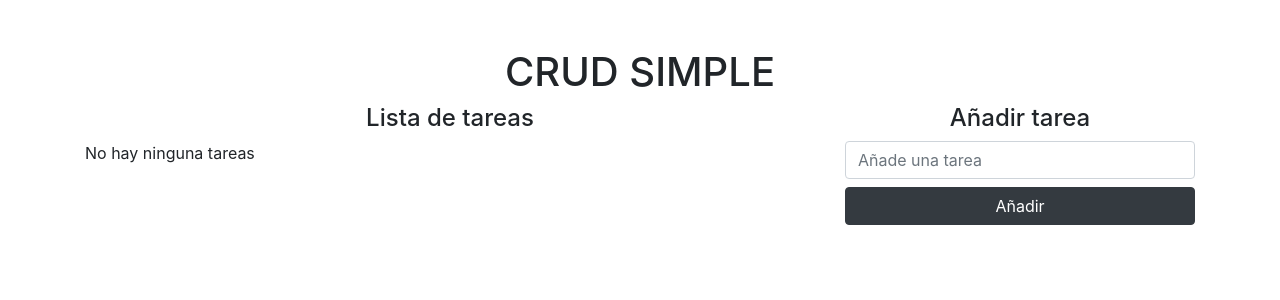
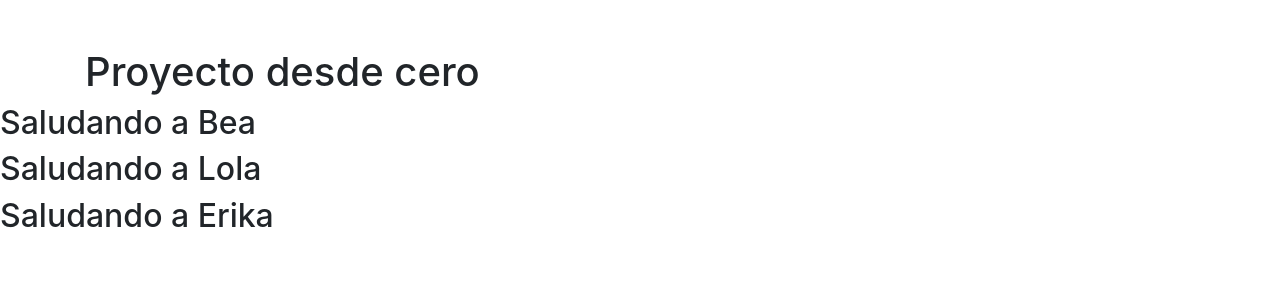
Before and after one commit to alhana-yo/tasks-list, a React (Create React App) app: page / in a window 1280 px wide. Shown: the top 300 px of the page. Built offline with nearby package versions, Linux system fonts and the light colour scheme.

Commit message:
add props example

```diff
--- a/src/App.jsx
+++ b/src/App.jsx
@@ -1,132 +1,16 @@
-import { useState } from "react";
+import Saludo from './components/Saludo';
 
 function App() {
-
-  const [task, setTask] = useState(''); // estado para la tarea que se escribe en el input
-  const [itemList, setItemList] = useState([]); // estado para la lista de tareas
-  const [editionMode, setEditionMode] = useState(false); // estado para ver si tengo que poner el form en modo edicion o no
-  const [taskId, setTaskId] = useState('');
-  const [error, setError] = useState(null)
-
-  function addTask(e) {
-    e.preventDefault() //para que en nuestro formulario no se procese el get
-    if(!task.trim()){
-      setError('no has escrito nada');
-      return
-    }
-    console.log(task);
-    drawItemList(task);
-    setTask('');
-    setError(null);
-  }
-
-  // Método que se llama cuando presionamos el boton "editar" del formulario
-  function updateTask(e) {
-    e.preventDefault() //para que en nuestro formulario no se procese el get
-    if(!task.trim()){
-      setError('no has escrito nada');
-      return
-    }
-
-    const updatedItemList = itemList.map(item => item.id === taskId ? { id: taskId, task} : item);
-    setItemList(updatedItemList);
-    setEditionMode(false);
-    setTask('');
-    setTaskId('');
-    setError(null);
-  }
-
-  function drawItemList(task) {
-    setItemList([...itemList, {id:itemList.length, task}]);
-
-  }
-
-  function deleteItem(itemId) {
-    console.log('itemId', itemId);
-    // const position = itemList.findIndex(element => element.id !== itemId);
-    // console.log(position);
-    // const updatedItemList = itemList.splice(position,1);
-    // setItemList(updatedItemList);
-    // console.log(updatedItemList);
-
-    const updatedItemList = itemList.filter(item => item.id !== itemId);
-    setItemList(updatedItemList);
-    console.log(updatedItemList);
-  }
-
-
-  function updateItem(item) {
-    setEditionMode(true);
-    setTask(item.task);
-    setTaskId(item.id);
-  }
 
 
 
   return (
-    <div className="container mt-5">
-      <h1 className="text-center">CRUD SIMPLE</h1>
-      <div className="row">
-        <div className="col-8">
-          <h4 className="text-center">Lista de tareas</h4>
-          {
-            itemList.length === 0 ? (
-              <p>No hay ninguna tareas</p>
+    <div>
+      <h1 className="container mt-5">Proyecto desde cero</h1>
+      <Saludo persona='Bea' />
+      <Saludo persona='Lola' />
+      <Saludo persona='Erika' />
 
-            ) : (
-              <ul className="list-group">
-                {
-                  itemList.map( item =>
-                                  <li className="list-group-item" key={item.id}>
-                                    <span className="lead">{ item.task }</span>
-                                    <button
-                                      className="btn btn-danger btn-sm float-right mx-2"
-                                      onClick= {() => deleteItem(item.id)}
-                                    >
-                                        Eliminar
-                                    </button>
-                                    <button
-                                      className="btn btn-warning btn-sm float-right"
-                                      onClick= {() => updateItem(item)}
-                                    >
-                                        Editar
-                                   </button>
-                                  </li>
-                            )
-                }
-              </ul>
-
-            )
-
-          }
-        </div>
-        <div className="col-4">
-          <h4 className="text-center">
-            {
-              editionMode ? 'Editar tarea' : 'Añadir tarea'
-            }
-          </h4>
-          <form onSubmit={ editionMode ? (e) => updateTask(e) : (e) => addTask(e) }>
-            {
-              error ? <span className="text-danger">{error}</span> : null
-            }
-            <input
-              type="text"
-              className="form-control mb-2"
-              placeholder="Añade una tarea"
-              onChange= { e => setTask(e.target.value)} // estoy añadiendo al estado lo que hay en el input
-              value= {task}
-            />
-            {
-              editionMode ? (
-                <button className="btn btn-warning btn-block" type="submit"> Editar</button>
-              ): (
-                <button className="btn btn-dark btn-block" type="submit"> Añadir</button>
-              )
-            }
-          </form>
-        </div>
-      </div>
     </div>
   );
 }
--- /dev/null
+++ b/src/components/Saludo.jsx
@@ -0,0 +1,12 @@
+
+function Saludo(props) {
+console.log(props);
+
+    return (
+      <div>
+          <h2>Saludando a {props.persona}</h2>
+      </div>
+    );
+  }
+
+  export default Saludo;
```
Also changed, not shown: 1 other file (tests, documents, lock files or other folders).
